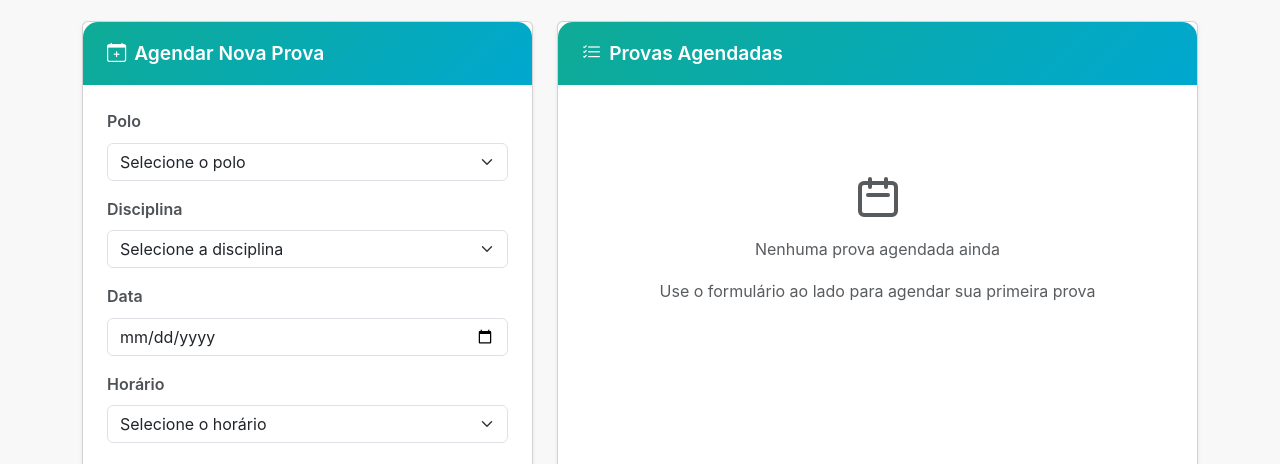
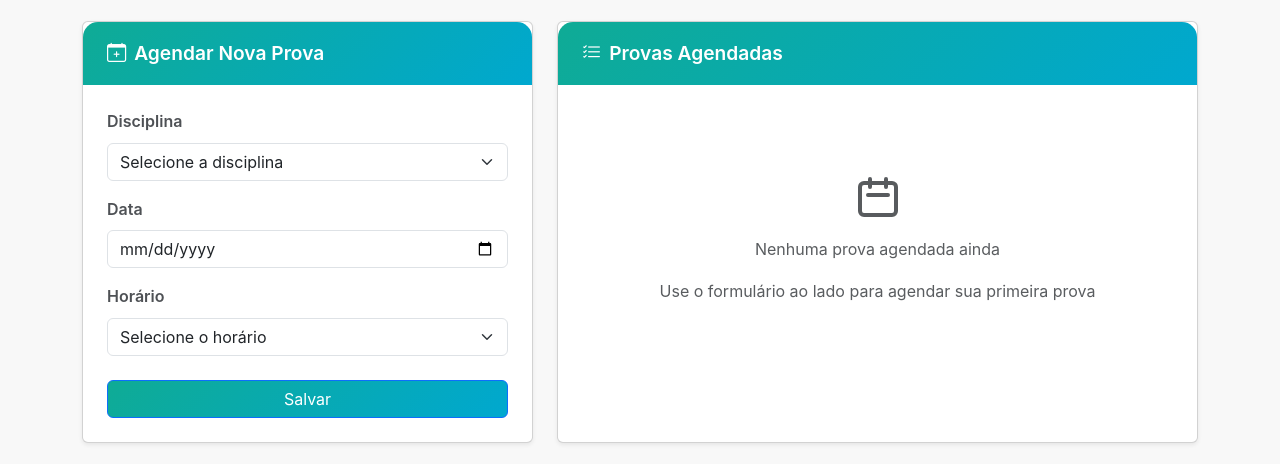
Before and after one commit to Kuasne/RC-ADS, a plain HTML site: page dashboard.html in a window 1280 px wide. Shown: the part 325-789 px from the top of the page. Drawn offline with nearby package versions, Linux system fonts and the light colour scheme.

Commit message:
update aluno

```diff
--- a/dashboard.html
+++ b/dashboard.html
@@ -81,17 +81,6 @@
                             <h3 class="card-title mb-0"><i class="bi bi-calendar-plus me-2"></i>Agendar Nova Prova</h3>
                         </div>
                         <div class="card-body">
-                            <div class="mb-3">
-                                <label class="form-label">Polo</label>
-                                <select id="polo" class="form-select">
-                                    <option value="">Selecione o polo</option>
-                                    <option value="polo1">Sede - Valença</option>
-                                    <option value="polo2">Polo - Barra Mansa</option>
-                                    <option value="polo3">Polo - Barra do Pirai</option>
-                                    <option value="polo4">Polo - Petropolis</option>
-                                    <option value="polo5">Polo - Volta Redonda</option>
-                                </select>
-                            </div>
                             <form id="formAgendamento" onsubmit="event.preventDefault(); agendarProva();">
                                 <div class="mb-3">
     <label class="form-label">Disciplina</label>
```
